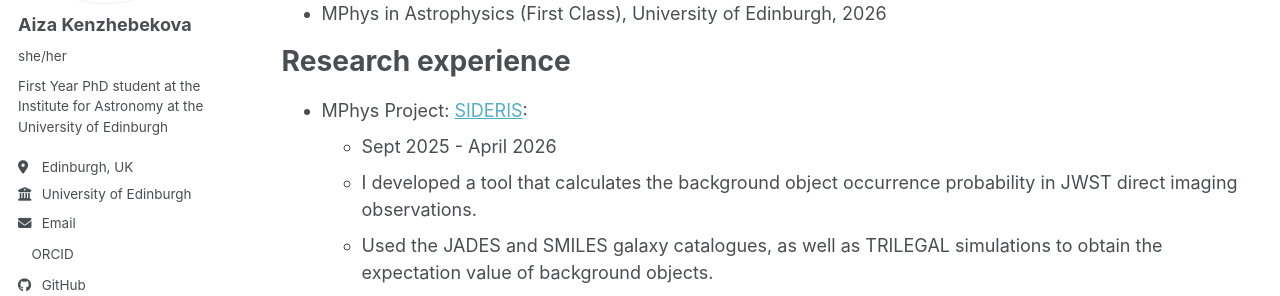
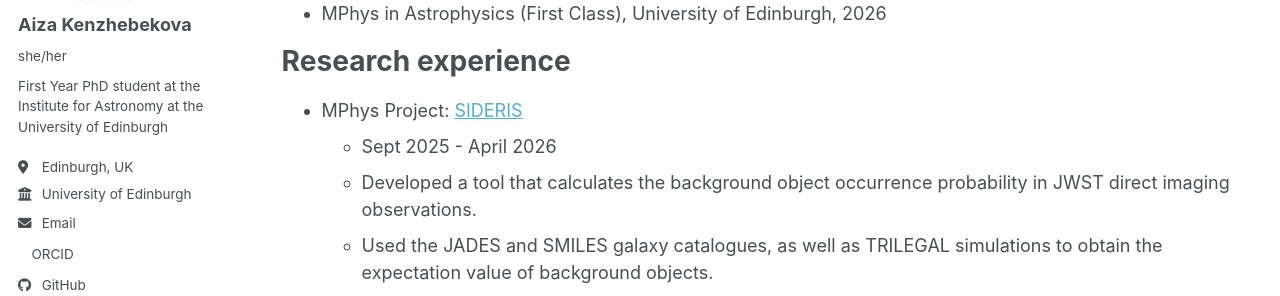
Before and after one commit to aiza-kenzhebekova/aiza-kenzhebekova.github.io, a Jekyll site: the page built from _pages/cv.md, in a window 1280 px wide and 900 px high. Shown: the part 231-527 px from the top of the window. Built offline with Jekyll 4.4.1, drawn with Linux system fonts in a browser that asks for light colours; a style sheet for code colours, icons or effects is not loaded.

```diff
--- a/_pages/cv.md
+++ b/_pages/cv.md
@@ -18,9 +18,9 @@ Education
 Research experience
 ======
 
-* MPhys Project: [SIDERIS](https://github.com/aiza-kenzhebekova/SIDERIS):
+* MPhys Project: [SIDERIS](https://github.com/aiza-kenzhebekova/SIDERIS)
   * Sept 2025 - April 2026
-  * I developed a tool that calculates the background object occurrence probability in JWST direct imaging observations.
+  * Developed a tool that calculates the background object occurrence probability in JWST direct imaging observations.
   * Used the JADES and SMILES galaxy catalogues, as well as TRILEGAL simulations to obtain the
 expectation value of background objects.
   * Supervisor: Prof Beth Biller, Dr Ben Suttlieff
```
